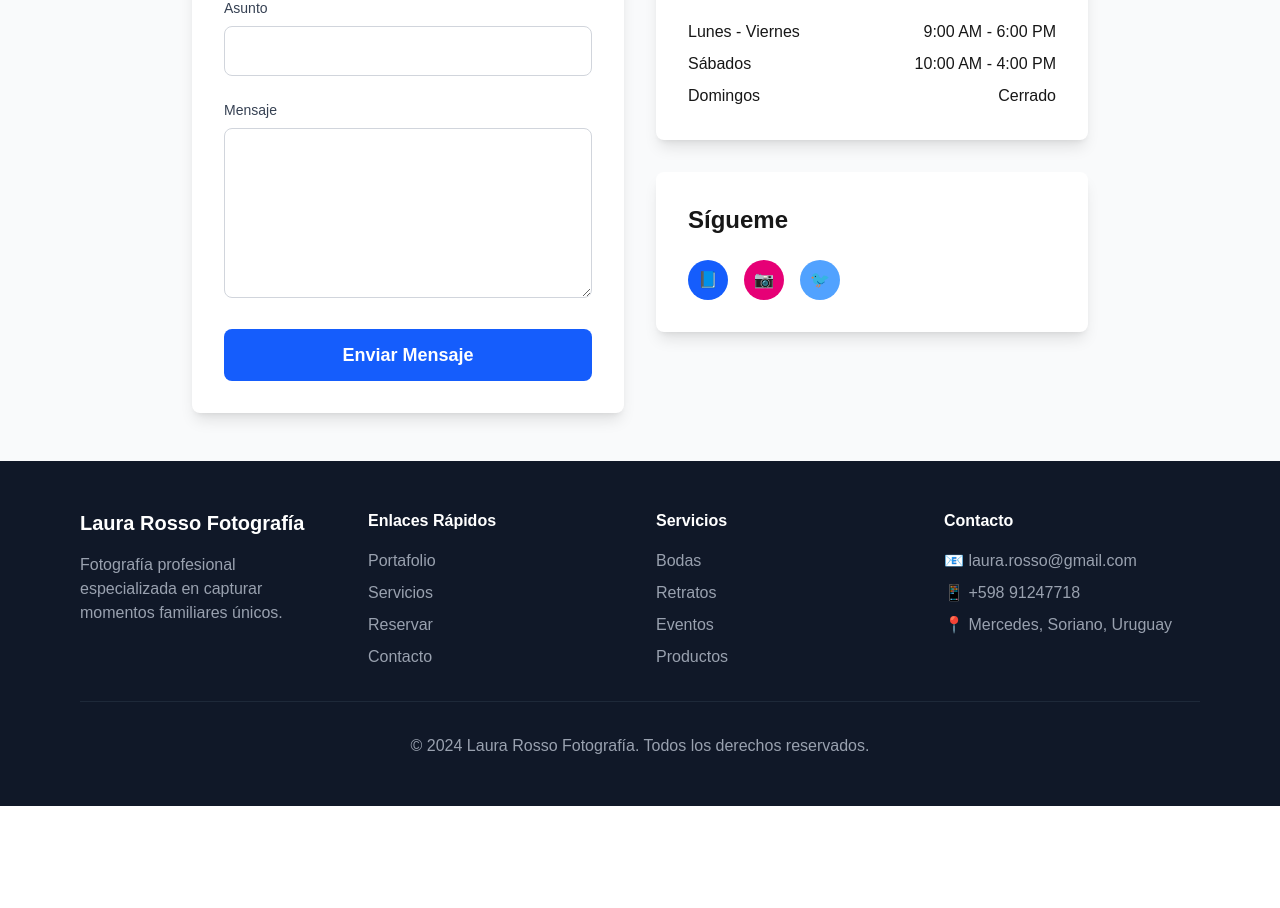
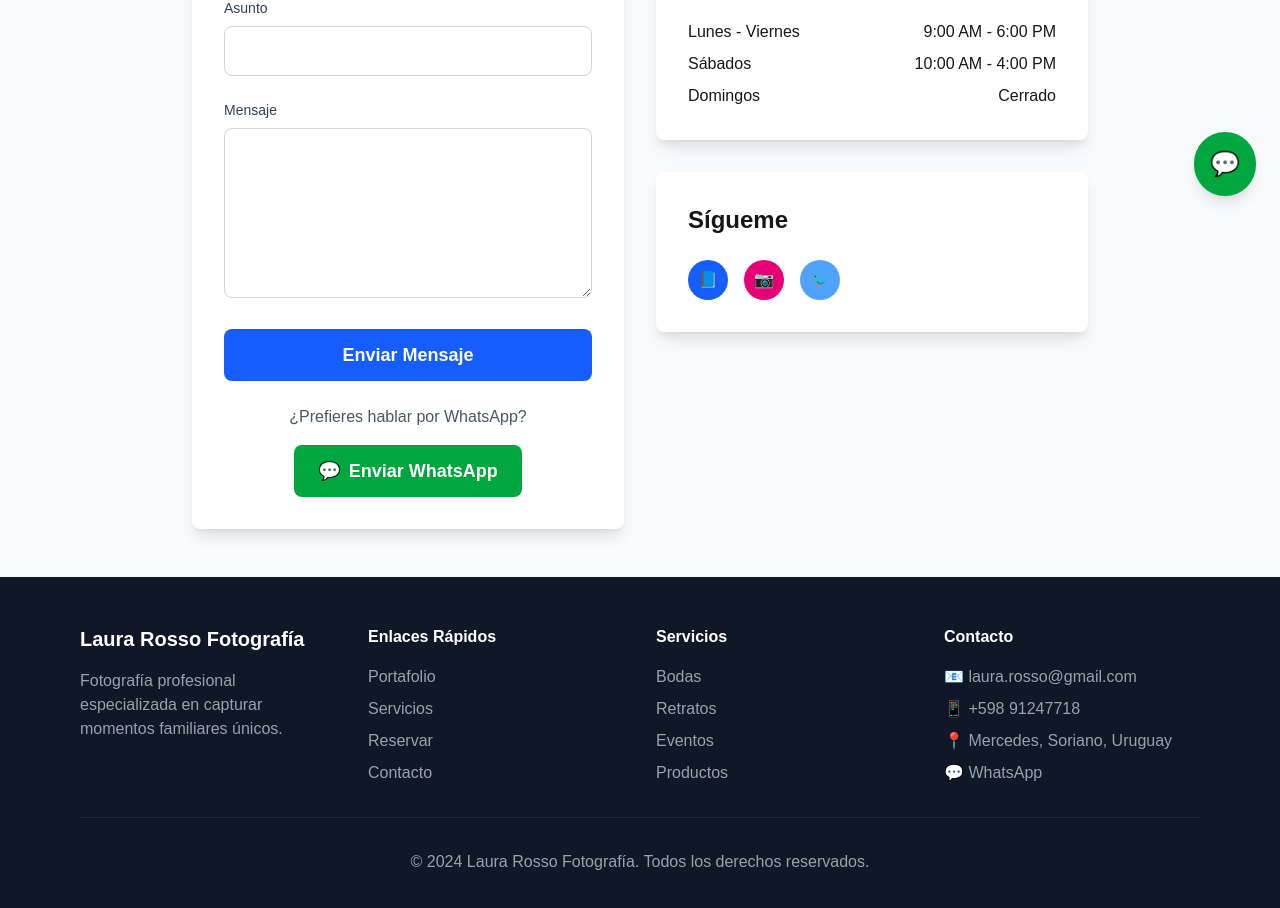
Before and after one commit to estebanblanc-glitch/photography-website, a Next.js app: page /contact in a window 1280 px wide. Shown: the part 580-1488 px from the top of the page. Before the commit the page ends 1386 px from the top, so only its background shows below. Built offline with nearby package versions, Linux system fonts and the light colour scheme.

Commit message:
Agregar testimonios con fotos reales y botones de WhatsApp

```diff
--- a/app/about/page.tsx
+++ b/app/about/page.tsx
@@ -95,28 +95,36 @@ export default function About() {
             <div className="grid md:grid-cols-2 gap-8">
               <div className="bg-white border border-gray-200 rounded-lg p-6 shadow-lg">
                 <p className="text-lg italic mb-4">
-                  "Las fotos de nuestra boda son absolutamente perfectas. Capturó cada momento
-                  especial con tanta emoción y belleza. ¡Altamente recomendada!"
+                  "Laura capturó la esencia de nuestra familia de una manera increíble. Las fotos de Navidad
+                  con los niños son un tesoro que atesoraremos para siempre. ¡Profesional y cariñosa!"
                 </p>
                 <div className="flex items-center">
-                  <div className="w-12 h-12 bg-gray-300 rounded-full mr-4"></div>
+                  <img
+                    src="https://images.unsplash.com/photo-1494790108755-2616b612b786?w=100&h=100&fit=crop&crop=face"
+                    alt="Ana López"
+                    className="w-12 h-12 rounded-full mr-4 object-cover"
+                  />
                   <div>
-                    <p className="font-semibold">María García</p>
-                    <p className="text-gray-600">Novia, 2023</p>
+                    <p className="font-semibold">Ana López</p>
+                    <p className="text-gray-600">Madre de familia, Mercedes</p>
                   </div>
                 </div>
               </div>
 
               <div className="bg-white border border-gray-200 rounded-lg p-6 shadow-lg">
                 <p className="text-lg italic mb-4">
-                  "Profesional, talentosa y fácil de trabajar. Las fotos de mi familia
-                  son las mejores que hemos tenido. ¡Volveremos pronto!"
+                  "Nuestra boda fue perfecta gracias a Laura. No solo tomó fotos hermosas, sino que
+                  se convirtió en parte de la celebración. ¡Recomiendo sus servicios al 100%!"
                 </p>
                 <div className="flex items-center">
-                  <div className="w-12 h-12 bg-gray-300 rounded-full mr-4"></div>
+                  <img
+                    src="https://images.unsplash.com/photo-1507003211169-0a1dd7228f2d?w=100&h=100&fit=crop&crop=face"
+                    alt="Martín Silva"
+                    className="w-12 h-12 rounded-full mr-4 object-cover"
+                  />
                   <div>
-                    <p className="font-semibold">Carlos Rodríguez</p>
-                    <p className="text-gray-600">Cliente de Retratos</p>
+                    <p className="font-semibold">Martín Silva</p>
+                    <p className="text-gray-600">Novio, Dolores 2024</p>
                   </div>
                 </div>
               </div>
--- a/app/contact/page.tsx
+++ b/app/contact/page.tsx
@@ -20,6 +20,9 @@ export default function Contact() {
     setSubject('');
     setMessage('');
   };
+
+  const whatsappMessage = "Hola Laura, me gustaría consultar sobre tus servicios de fotografía.";
+  const whatsappUrl = `https://wa.me/59891247718?text=${encodeURIComponent(whatsappMessage)}`;
 
   return (
     <div className="min-h-screen bg-gray-50 py-12 px-4">
@@ -92,6 +95,20 @@ export default function Contact() {
                 Enviar Mensaje
               </button>
             </form>
+
+            {/* WhatsApp Button */}
+            <div className="mt-6 text-center">
+              <p className="text-gray-600 mb-4">¿Prefieres hablar por WhatsApp?</p>
+              <a
+                href={whatsappUrl}
+                target="_blank"
+                rel="noopener noreferrer"
+                className="inline-flex items-center bg-green-600 text-white py-3 px-6 rounded-lg font-semibold text-lg hover:bg-green-700 transition"
+              >
+                <span className="mr-2">💬</span>
+                Enviar WhatsApp
+              </a>
+            </div>
           </div>
 
           {/* Contact Info */}
--- a/app/layout.tsx
+++ b/app/layout.tsx
@@ -57,6 +57,20 @@ export default function RootLayout({
 
         {children}
 
+        {/* WhatsApp Floating Button */}
+        <a
+          href="https://wa.me/59891247718?text=Hola%20Laura,%20me%20gustar%C3%ADa%20consultar%20sobre%20tus%20servicios%20de%20fotograf%C3%ADa"
+          target="_blank"
+          rel="noopener noreferrer"
+          className="fixed bottom-6 right-6 bg-green-600 text-white p-4 rounded-full shadow-lg hover:bg-green-700 transition-all duration-300 z-50 group"
+          aria-label="Contactar por WhatsApp"
+        >
+          <span className="text-2xl">💬</span>
+          <span className="absolute right-full mr-3 top-1/2 transform -translate-y-1/2 bg-gray-800 text-white text-sm px-3 py-1 rounded-lg opacity-0 group-hover:opacity-100 transition-opacity duration-300 whitespace-nowrap">
+            ¡Escríbeme por WhatsApp!
+          </span>
+        </a>
+
         {/* Footer */}
         <footer className="bg-gray-900 text-white py-12 mt-auto">
           <div className="max-w-6xl mx-auto px-4">
@@ -91,6 +105,16 @@ export default function RootLayout({
                   <li>📧 laura.rosso@gmail.com</li>
                   <li>📱 +598 91247718</li>
                   <li>📍 Mercedes, Soriano, Uruguay</li>
+                  <li>
+                    <a
+                      href="https://wa.me/59891247718"
+                      target="_blank"
+                      rel="noopener noreferrer"
+                      className="hover:text-green-400 transition"
+                    >
+                      💬 WhatsApp
+                    </a>
+                  </li>
                 </ul>
               </div>
             </div>
```
